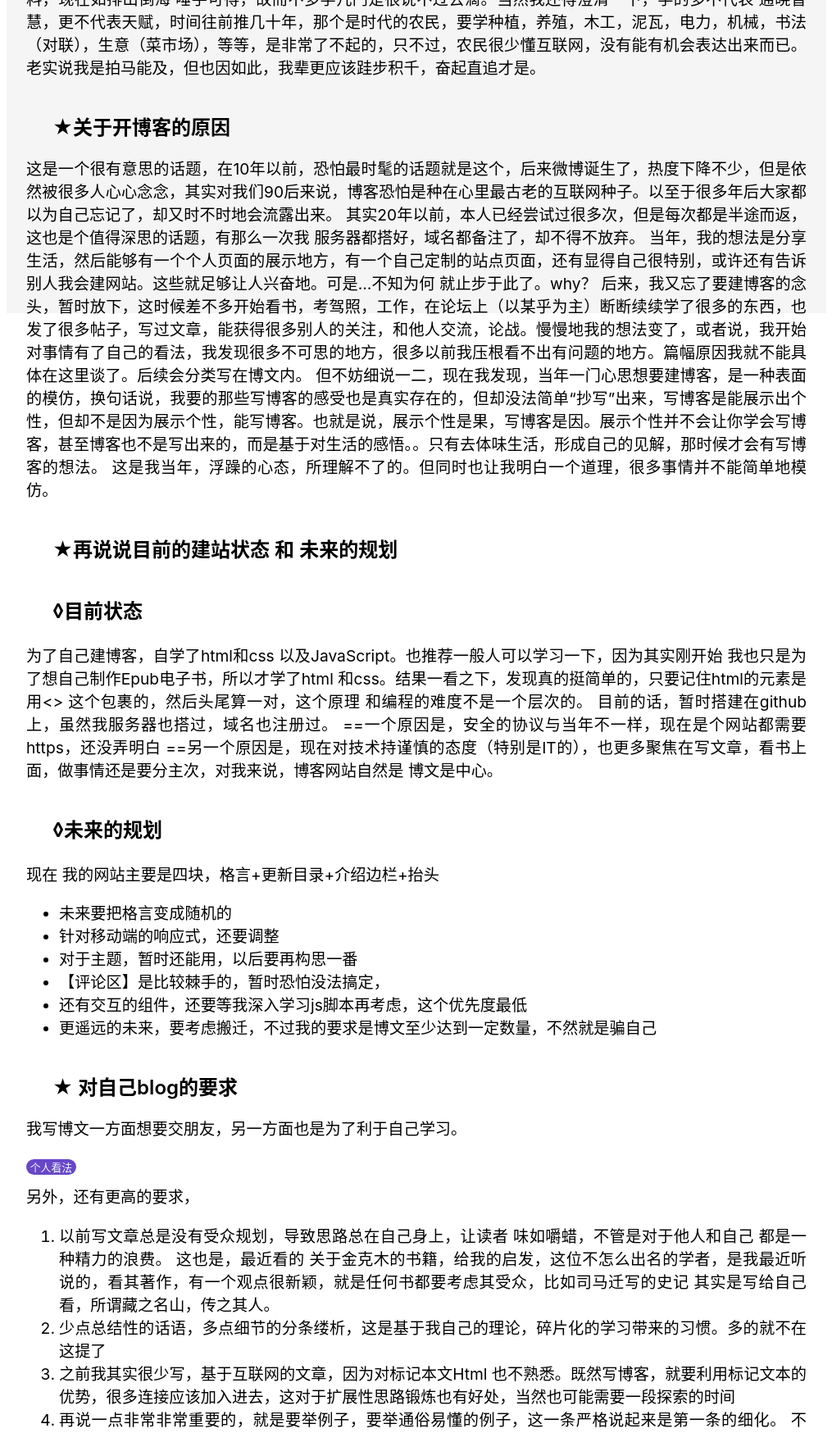
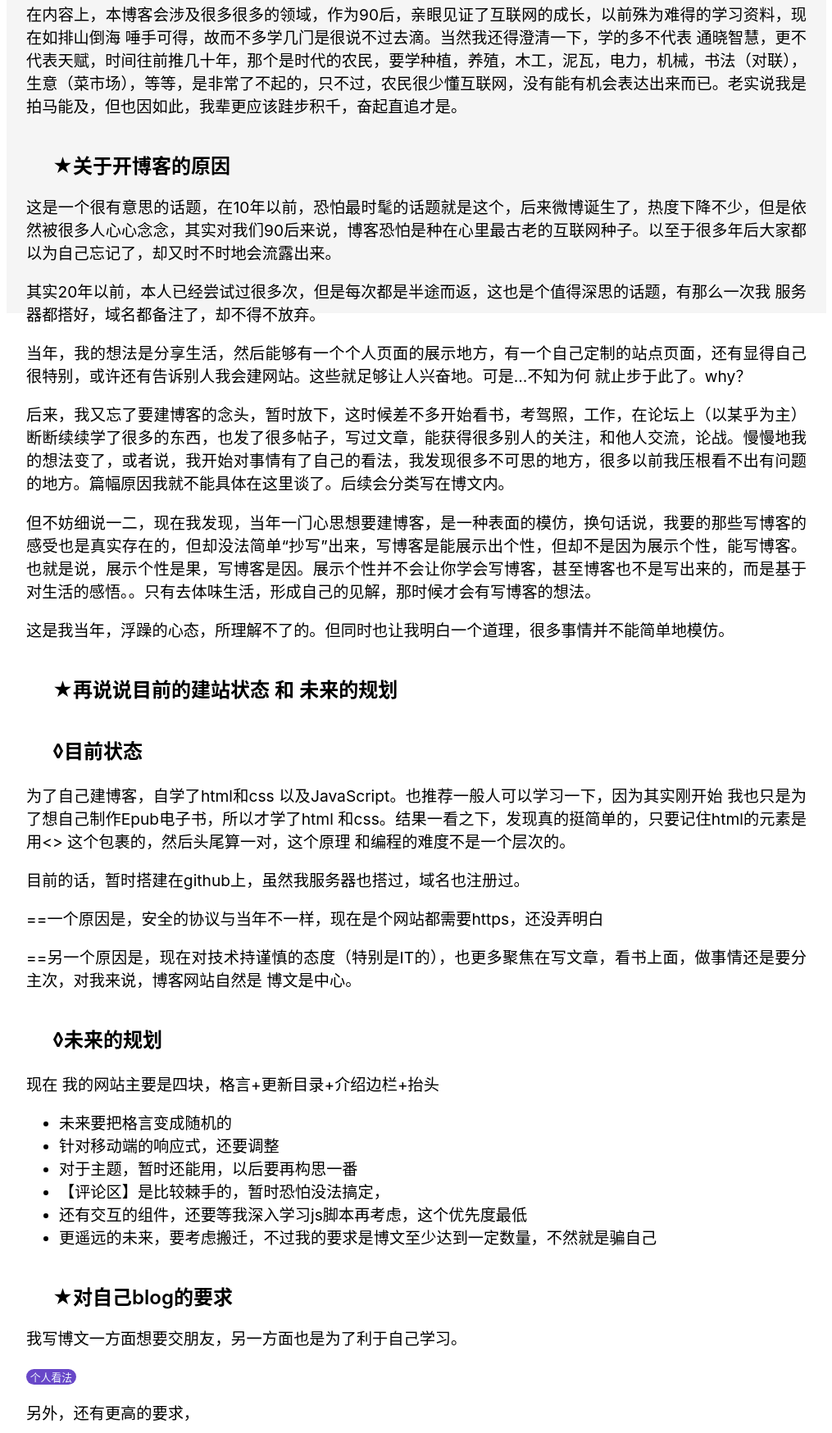
Before and after one commit to fish-base/fishbase.github.io, a plain HTML site: page 2022/07/fisrt-blog-idea.html in a window 1280 px wide. Shown: the part 626-2374 px from the top of the page at 82% size, without its empty margins (132-1147 px from the left). Drawn offline with Linux system fonts and the light colour scheme.

Commit message:
for modify

```diff
--- a/2022/07/fisrt-blog-idea.html
+++ b/2022/07/fisrt-blog-idea.html
@@ -32,72 +32,70 @@
 
 
             <p class="special_note">前缀</p>
-             这是我第一篇，尽量写的罗嗦一点，好文章是修改出来的，我不确定是否有时间提炼，言不及义之初，万望担待。
-
+          <p>这是我第一篇，尽量写的罗嗦一点，好文章是修改出来的，我不确定是否有时间提炼，言不及义之初，万望担待。
+</p>
              <h2>★关于本博客的介绍</h2>
-            首先欢迎各位，不管老的少的，虽然我也确定会不会真的有人来造访，因为目前站点造的有点糙，在当下的2022年，其实是有很多美化的方案的。有必要交代一下，之所以不想用的原因是，绝不是因为倔强。而是各路成品 均不符合，个人对生活的看法。我的想法其实很简单，就是以符合自己对生活的理解作为核心，然后去一点一点强化。
-
-             在内容上，本博客会涉及很多很多的领域，作为90后，亲眼见证了互联网的成长，以前殊为难得的学习资料，现在如排山倒海 唾手可得，故而不多学几门是很说不过去滴。当然我还得澄清一下，学的多不代表 通晓智慧，更不代表天赋，时间往前推几十年，那个是时代的农民，要学种植，养殖，木工，泥瓦，电力，机械，书法（对联），生意（菜市场），等等，是非常了不起的，只不过，农民很少懂互联网，没有能有机会表达出来而已。老实说我是拍马能及，但也因如此，我辈更应该跬步积千，奋起直追才是。
-
+         <p>首先欢迎各位，不管老的少的，虽然我也确定会不会真的有人来造访，因为目前站点造的有点糙，在当下的2022年，其实是有很多美化的方案的。有必要交代一下，之所以不想用的原因是，绝不是因为倔强。而是各路成品 均不符合，个人对生活的看法。我的想法其实很简单，就是以符合自己对生活的理解作为核心，然后去一点一点强化。
+</p>
+          <p>在内容上，本博客会涉及很多很多的领域，作为90后，亲眼见证了互联网的成长，以前殊为难得的学习资料，现在如排山倒海 唾手可得，故而不多学几门是很说不过去滴。当然我还得澄清一下，学的多不代表 通晓智慧，更不代表天赋，时间往前推几十年，那个是时代的农民，要学种植，养殖，木工，泥瓦，电力，机械，书法（对联），生意（菜市场），等等，是非常了不起的，只不过，农民很少懂互联网，没有能有机会表达出来而已。老实说我是拍马能及，但也因如此，我辈更应该跬步积千，奋起直追才是。
+</p>
              <h2>★关于开博客的原因</h2>
-             这是一个很有意思的话题，在10年以前，恐怕最时髦的话题就是这个，后来微博诞生了，热度下降不少，但是依然被很多人心心念念，其实对我们90后来说，博客恐怕是种在心里最古老的互联网种子。以至于很多年后大家都以为自己忘记了，却又时不时地会流露出来。
-
-             其实20年以前，本人已经尝试过很多次，但是每次都是半途而返，这也是个值得深思的话题，有那么一次我 服务器都搭好，域名都备注了，却不得不放弃。
-
-             当年，我的想法是分享生活，然后能够有一个个人页面的展示地方，有一个自己定制的站点页面，还有显得自己很特别，或许还有告诉别人我会建网站。这些就足够让人兴奋地。可是…不知为何 就止步于此了。why？
-
-             后来，我又忘了要建博客的念头，暂时放下，这时候差不多开始看书，考驾照，工作，在论坛上（以某乎为主）断断续续学了很多的东西，也发了很多帖子，写过文章，能获得很多别人的关注，和他人交流，论战。慢慢地我的想法变了，或者说，我开始对事情有了自己的看法，我发现很多不可思的地方，很多以前我压根看不出有问题的地方。篇幅原因我就不能具体在这里谈了。后续会分类写在博文内。
-
-             但不妨细说一二，现在我发现，当年一门心思想要建博客，是一种表面的模仿，换句话说，我要的那些写博客的感受也是真实存在的，但却没法简单“抄写”出来，写博客是能展示出个性，但却不是因为展示个性，能写博客。也就是说，展示个性是果，写博客是因。展示个性并不会让你学会写博客，甚至博客也不是写出来的，而是基于对生活的感悟。。只有去体味生活，形成自己的见解，那时候才会有写博客的想法。
-             这是我当年，浮躁的心态，所理解不了的。但同时也让我明白一个道理，很多事情并不能简单地模仿。
-
+          <p>这是一个很有意思的话题，在10年以前，恐怕最时髦的话题就是这个，后来微博诞生了，热度下降不少，但是依然被很多人心心念念，其实对我们90后来说，博客恐怕是种在心里最古老的互联网种子。以至于很多年后大家都以为自己忘记了，却又时不时地会流露出来。
+</p>
+          <p>其实20年以前，本人已经尝试过很多次，但是每次都是半途而返，这也是个值得深思的话题，有那么一次我 服务器都搭好，域名都备注了，却不得不放弃。
+</p>
+          <p>当年，我的想法是分享生活，然后能够有一个个人页面的展示地方，有一个自己定制的站点页面，还有显得自己很特别，或许还有告诉别人我会建网站。这些就足够让人兴奋地。可是…不知为何 就止步于此了。why？
+</p>
+          <p>后来，我又忘了要建博客的念头，暂时放下，这时候差不多开始看书，考驾照，工作，在论坛上（以某乎为主）断断续续学了很多的东西，也发了很多帖子，写过文章，能获得很多别人的关注，和他人交流，论战。慢慢地我的想法变了，或者说，我开始对事情有了自己的看法，我发现很多不可思的地方，很多以前我压根看不出有问题的地方。篇幅原因我就不能具体在这里谈了。后续会分类写在博文内。
+</p>
+          <p>但不妨细说一二，现在我发现，当年一门心思想要建博客，是一种表面的模仿，换句话说，我要的那些写博客的感受也是真实存在的，但却没法简单“抄写”出来，写博客是能展示出个性，但却不是因为展示个性，能写博客。也就是说，展示个性是果，写博客是因。展示个性并不会让你学会写博客，甚至博客也不是写出来的，而是基于对生活的感悟。。只有去体味生活，形成自己的见解，那时候才会有写博客的想法。
+</p>          <p>这是我当年，浮躁的心态，所理解不了的。但同时也让我明白一个道理，很多事情并不能简单地模仿。
+</p>
              <h2>★再说说目前的建站状态 和 未来的规划</h2>
              <h3>◊目前状态</h3>
 
-             为了自己建博客，自学了html和css 以及JavaScript。也推荐一般人可以学习一下，因为其实刚开始 我也只是为了想自己制作Epub电子书，所以才学了html 和css。结果一看之下，发现真的挺简单的，只要记住html的元素是用<> 这个包裹的，然后头尾算一对，这个原理 和编程的难度不是一个层次的。
-
-             目前的话，暂时搭建在github上，虽然我服务器也搭过，域名也注册过。
-             ==一个原因是，安全的协议与当年不一样，现在是个网站都需要https，还没弄明白
-             ==另一个原因是，现在对技术持谨慎的态度（特别是IT的），也更多聚焦在写文章，看书上面，做事情还是要分主次，对我来说，博客网站自然是 博文是中心。
-
+          <p>为了自己建博客，自学了html和css 以及JavaScript。也推荐一般人可以学习一下，因为其实刚开始 我也只是为了想自己制作Epub电子书，所以才学了html 和css。结果一看之下，发现真的挺简单的，只要记住html的元素是用<> 这个包裹的，然后头尾算一对，这个原理 和编程的难度不是一个层次的。
+</p>
+          <p>目前的话，暂时搭建在github上，虽然我服务器也搭过，域名也注册过。
+</p>          <p>==一个原因是，安全的协议与当年不一样，现在是个网站都需要https，还没弄明白
+</p>          <p>==另一个原因是，现在对技术持谨慎的态度（特别是IT的），也更多聚焦在写文章，看书上面，做事情还是要分主次，对我来说，博客网站自然是 博文是中心。
+</p>
              <h3>◊未来的规划</h3>
 
-             现在 我的网站主要是四块，格言+更新目录+介绍边栏+抬头
-             <ul>
+          <p>现在 我的网站主要是四块，格言+更新目录+介绍边栏+抬头
+</p>             <ul>
                 <li>未来要把格言变成随机的</li>
                 <li>针对移动端的响应式，还要调整</li>
-                <li> 对于主题，暂时还能用，以后要再构思一番</li>
+                <li>对于主题，暂时还能用，以后要再构思一番</li>
                 <li>【评论区】是比较棘手的，暂时恐怕没法搞定，</li>
                 <li>还有交互的组件，还要等我深入学习js脚本再考虑，这个优先度最低</li>
 
                 <li>更遥远的未来，要考虑搬迁，不过我的要求是博文至少达到一定数量，不然就是骗自己</li>
              </ul>
 
-             <h2>★	对自己blog的要求</h2>
-             我写博文一方面想要交朋友，另一方面也是为了利于自己学习。
-             <span class="special_title"><p>个人看法</p> </span>
-            另外，还有更高的要求，
-             <ol>
-            <li>  以前写文章总是没有受众规划，导致思路总在自己身上，让读者 味如嚼蜡，不管是对于他人和自己 都是一种精力的浪费。
-             这也是，最近看的 关于金克木的书籍，给我的启发，这位不怎么出名的学者，是我最近听说的，看其著作，有一个观点很新颖，就是任何书都要考虑其受众，比如司马迁写的史记 其实是写给自己看，所谓藏之名山，传之其人。
+             <h2>★对自己blog的要求</h2>
+          <p>我写博文一方面想要交朋友，另一方面也是为了利于自己学习。
+</p>             <span class="special_title"><p>个人看法</p> </span>
+         <p>另外，还有更高的要求，
+</p>             <ol>
+            <li>  以前写文章总是没有受众规划，导致思路总在自己身上，让读者 味如嚼蜡，不管是对于他人和自己 都是一种精力的浪费。<br>这也是，最近看的 关于金克木的书籍，给我的启发，这位不怎么出名的学者，是我最近听说的，看其著作，有一个观点很新颖，就是任何书都要考虑其受众，比如司马迁写的史记 其实是写给自己看，所谓藏之名山，传之其人。
 
              <li>少点总结性的话语，多点细节的分条缕析，这是基于我自己的理论，碎片化的学习带来的习惯。多的就不在这提了
               </li>
               <li>之前我其实很少写，基于互联网的文章，因为对标记本文Html 也不熟悉。既然写博客，就要利用标记文本的优势，很多连接应该加入进去，这对于扩展性思路锻炼也有好处，当然也可能需要一段探索的时间
             </li>
-                <li>再说一点非常非常重要的，就是要举例子，要举通俗易懂的例子，这一条严格说起来是第一条的细化。
-             不过，这是基于我另一个理论，两个人能交流，想交流地畅快，前提就是有共同语言，如果我拿种田的例子，去和IT技术员谈论编程，或许还能理解。但是拿编程的例子 去和朋友谈论 诗词文化，估计10个朋友9个要跟我绝交，还有一个要揍我才对。。
+                <li>再说一点非常非常重要的，就是要举例子，要举通俗易懂的例子，这一条严格说起来是第一条的细化。不过，这是基于我另一个理论，两个人能交流，想交流地畅快，前提就是有共同语言，如果我拿种田的例子，去和IT技术员谈论编程，或许还能理解。但是拿编程的例子 去和朋友谈论 诗词文化，估计10个朋友9个要跟我绝交，还有一个要揍我才对。。
             </li>
              <li> 最后，作为一个提醒，影响也不大，写文章在古代都是要沐浴更衣的，一旦缺少那股无名之力，写出来的文章就读起来很干瘪，这个虽然很玄学，但会写文章的人 都是能体会的。我的想法就是尽量加点幽默。并非哗众取宠，而是因为我还能想起来幽默，证明我心有余力。按照股票来说，可以算个指标。。
             </li>
             </ol>
 
          <h2>★	最后</h2>
-         本来这样文章我不太会写，现代人大多都非常“镇静”，我不知不觉也养成这样的习惯，现在想来未必是好事，博客就此诞生，虽然文章一般，形式朴素，但一笔一划都是出自本人之手，这也是当年心心念念的 出口成章的能力，没想到竟然是以我想不到的方式习得的。要是能把这种心得再记录下来，对我而已是很有意义的，或许能交几个真正的朋友，那就再开心不过了。
-             最后不妨在加上一句我喜欢的一句话作为结尾
-
-             然梁尘之盈尺，非可求之漏刻，山雷洞彻，非可致之于造次也，患于闻之者不信，信之者不行，行之者不终耳。夫得之者甚稀者而隐，不成者至多而显。世人不能知其隐者，而但见其显者，故谓天下果无仙道也。
-
+      <p>本来这样文章我不太会写，现代人大多都非常“镇静”，我不知不觉也养成这样的习惯，现在想来未必是好事，博客就此诞生，虽然文章一般，形式朴素，但一笔一划都是出自本人之手，这也是当年心心念念的 出口成章的能力，没想到竟然是以我想不到的方式习得的。要是能把这种心得再记录下来，对我而已是很有意义的，或许能交几个真正的朋友，那就再开心不过了。
+</p>          <p>最后不妨在加上一句我喜欢的一句话作为结尾
+</p>
+          <p>然梁尘之盈尺，非可求之漏刻，山雷洞彻，非可致之于造次也，患于闻之者不信，信之者不行，行之者不终耳。夫得之者甚稀者而隐，不成者至多而显。世人不能知其隐者，而但见其显者，故谓天下果无仙道也。
+</p>
              <span class="to_right">《抱朴子 内篇》第五卷 至理</span>
 
 
```
